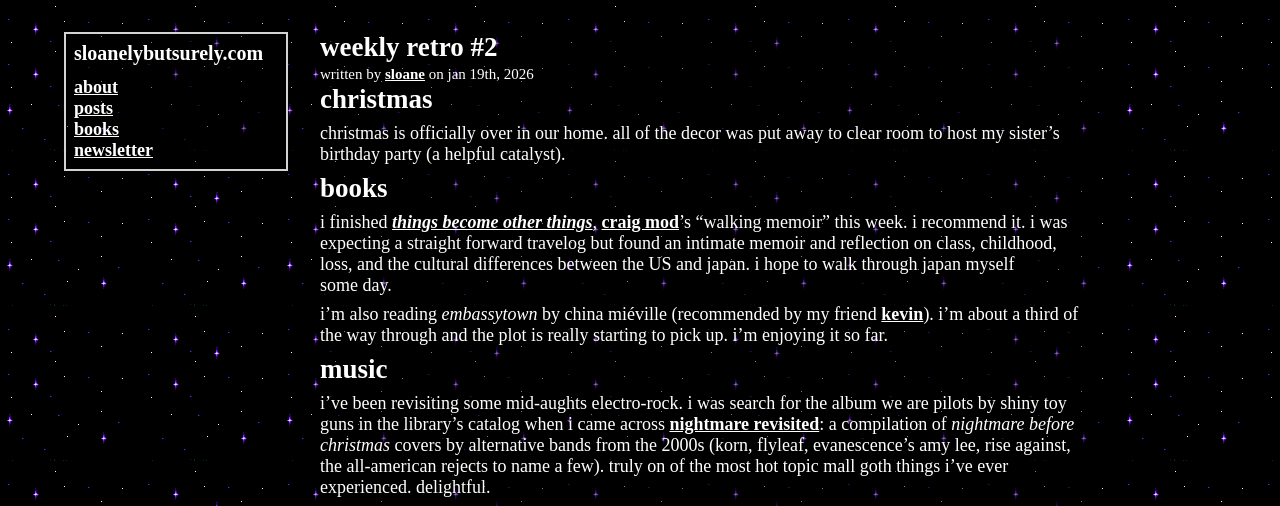
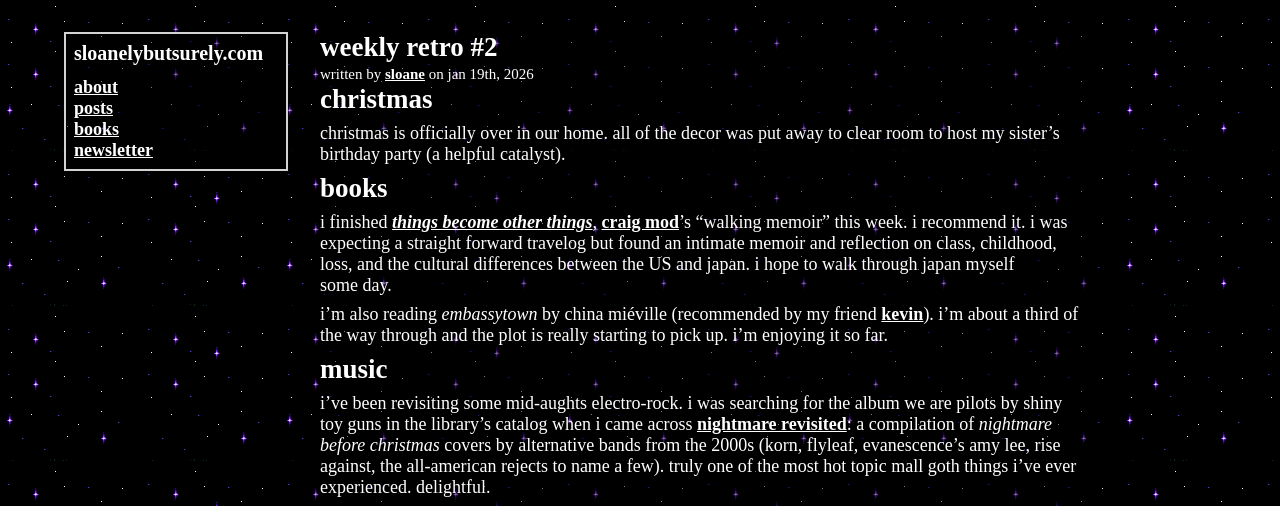
Before and after one commit to sloanelybutsurely/www, a Jekyll site: the page built from _posts/weekly-retros/_posts/2026-01-19-weekly-retro-2.md, in a window 1280 px wide. Shown: the top 506 px of the page. Built offline with Jekyll 4.4.1, drawn with Linux system fonts in a browser that asks for light colours; grey boxes are pictures that could not be loaded.

Commit message:
fix more misspellings in weekly retro #2

```diff
--- a/_posts/weekly-retros/_posts/2026-01-19-weekly-retro-2.md
+++ b/_posts/weekly-retros/_posts/2026-01-19-weekly-retro-2.md
@@ -23,12 +23,12 @@ to pick up. i'm enjoying it so far.
 
 ## music
 
-i've been revisiting some mid-aughts electro-rock. i was search for the album
-we are pilots by shiny toy guns in the library's catalog when i came across
-[nightmare revisited]: a compilation of _nightmare before christmas_ covers by
-alternative bands from the 2000s (korn, flyleaf, evanescence's amy lee, rise
-against, the all-american rejects to name a few). truly on of the most hot
-topic mall goth things i've ever experienced. delightful.
+i've been revisiting some mid-aughts electro-rock. i was searching for the
+album we are pilots by shiny toy guns in the library's catalog when i came
+across [nightmare revisited]: a compilation of _nightmare before christmas_
+covers by alternative bands from the 2000s (korn, flyleaf, evanescence's amy
+lee, rise against, the all-american rejects to name a few). truly one of the
+most hot topic mall goth things i've ever experienced. delightful.
 
 <div style="display: flex; flex-direction: row; column-gap: 1rem; margin-bottom: 1rem;">
     <iframe width="533" height="300" src="https://www.youtube-nocookie.com/embed/RFSmvZRLZWU?si=pz0ecr694pU9qwqg" title="YouTube video player" frameborder="0" allow="accelerometer; autoplay; clipboard-write; encrypted-media; gyroscope; picture-in-picture; web-share" referrerpolicy="strict-origin-when-cross-origin" allowfullscreen></iframe>
```
